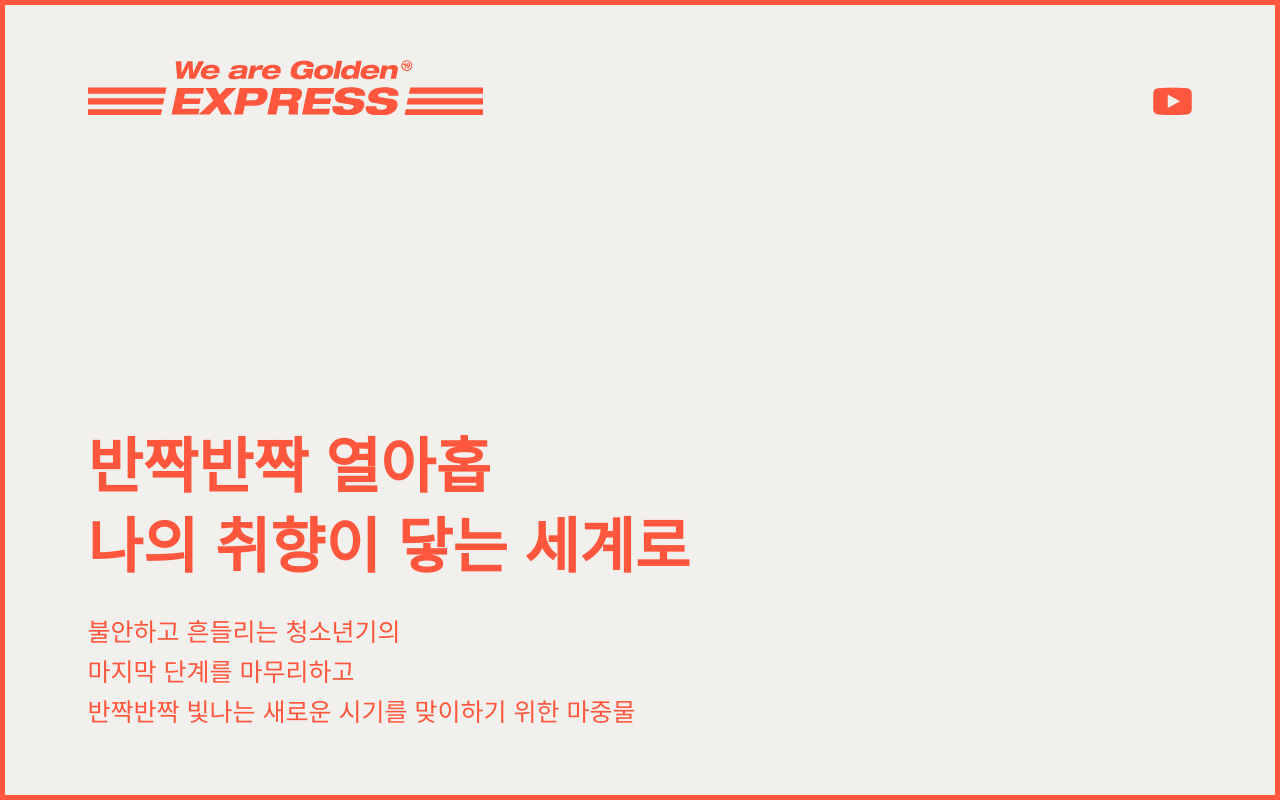
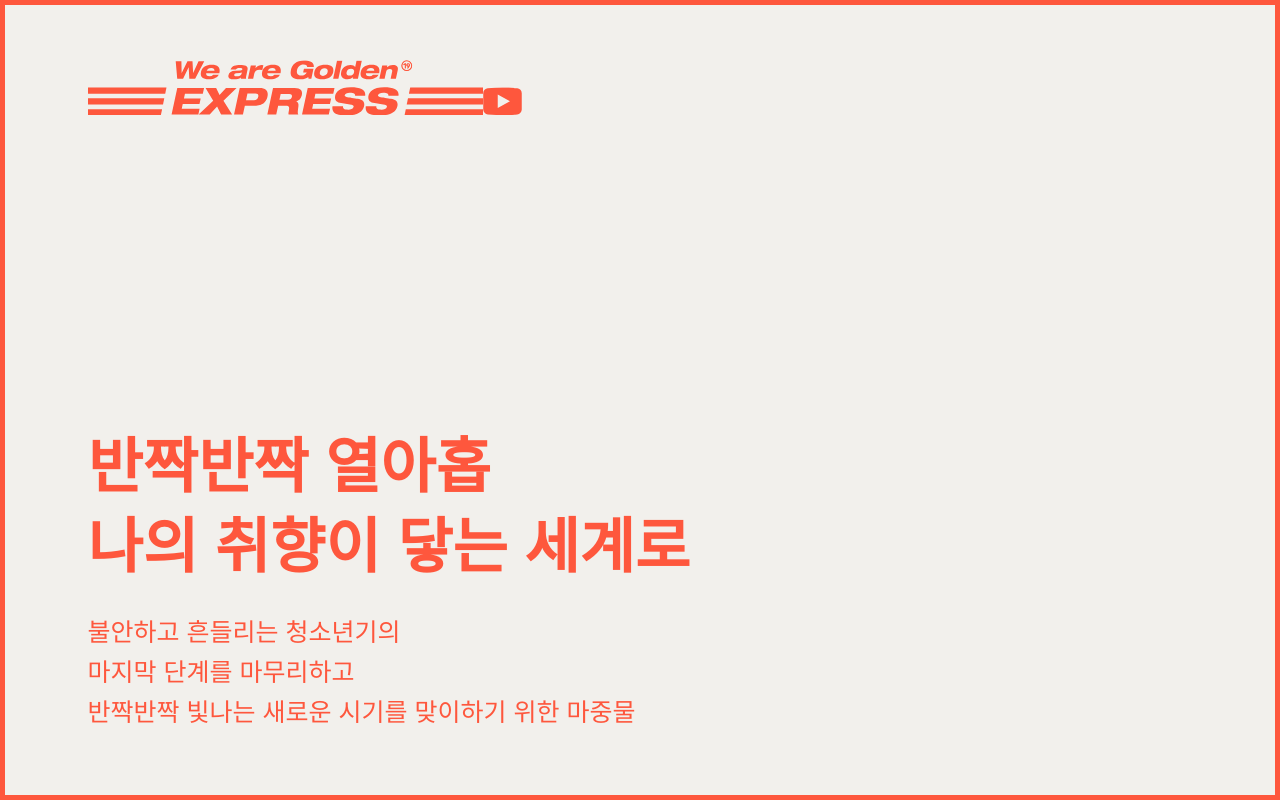
Before and after one commit to Momentium/Aenda-Go3, a React (Create React App) app: page / in a window 1280 px wide. Built offline with nearby package versions, Linux system fonts and the light colour scheme.

Commit message:
0122 | repactoring

```diff
--- a/src/App.js
+++ b/src/App.js
@@ -80,8 +80,6 @@ const StMainCont = styled.div`
     `
     :
     css`
-      /* width: 9.531em;
-      height: 2.063em; */
       width: 16vw;
       height: 8vh;
       overflow: hidden;
--- a/src/components/common/Header.js
+++ b/src/components/common/Header.js
@@ -40,7 +40,7 @@ const Header = () => {
 
 export default Header;
 
-const StHeaderCont = styled.div`
+const StHeaderCont = styled.header`
   position: relative;
 
   box-sizing: border-box;
@@ -55,8 +55,8 @@ const StHeaderCont = styled.div`
   }
 `;
 
-const StTopCont = styled.div`
-  padding: 0px 6.5%;
+const StTopCont = styled.section`
+  /* padding: 0px 6.5%; */
   box-sizing: border-box;
 
   position: absolute;
--- a/src/components/styles/globalStyles.js
+++ b/src/components/styles/globalStyles.js
@@ -1,16 +1,34 @@
 import { createGlobalStyle } from 'styled-components';
 
 const GlobalStyle = createGlobalStyle`
+  code {
+    font-family: source-code-pro, Menlo, Monaco, Consolas, 'Courier New', monospace;
+  }
   body {
     margin: 0;
     font-family: 'Noto Sans KR', sans-serif;;
     -webkit-font-smoothing: antialiased;
     -moz-osx-font-smoothing: grayscale;
 
-    font-size: 1rem;
     @media screen and (max-width: 768px) {
       font-size: 0.5rem;
     }
+  }
+
+  header {
+
+  }
+
+  footer {
+
+  }
+
+  section {
+    padding: 0 6.5%;
+  }
+
+  article {
+
   }
 
   .text {
@@ -18,10 +36,7 @@ const GlobalStyle = createGlobalStyle`
     white-space: nowrap;
   }
 
-  code {
-    font-family: source-code-pro, Menlo, Monaco, Consolas, 'Courier New',
-      monospace;
-  }
+
 `;
 
 export default GlobalStyle;
```
